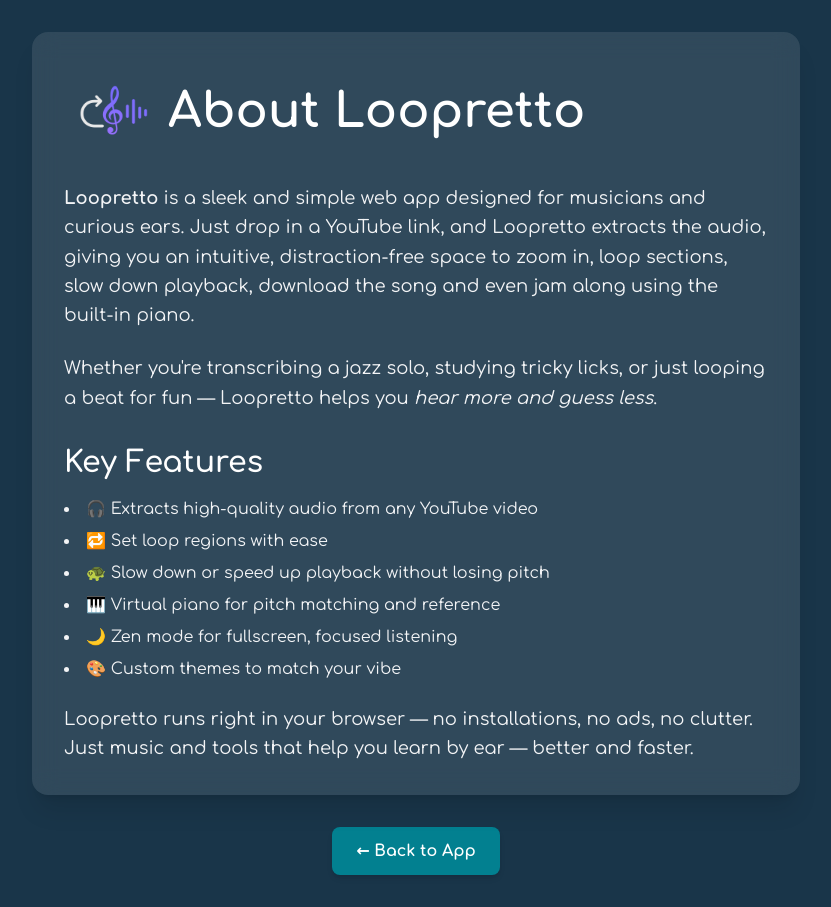
After one commit to cristiangabriel88/loopretto, a Flask app: page /about in a window 1280 px wide. The commit adds this page. Shown: the whole page, without its empty margins (224-1055 px from the left). Run offline with Flask 3, Linux system fonts and the light colour scheme; some libraries are stand-ins or nearby versions.

Commit message:
about page

```diff
--- a/app.py
+++ b/app.py
@@ -12,6 +12,10 @@
 @app.route('/')
 def index():
     return render_template('index.html')
+
+@app.route('/about')
+def about():
+    return render_template('about.html')
 
 # Hook function to report download progress
 def progress_hook(d):
--- /dev/null
+++ b/templates/about.html
@@ -0,0 +1,73 @@
+<!DOCTYPE html>
+<html lang="en">
+  <head>
+    <meta charset="UTF-8" />
+    <meta name="viewport" content="width=device-width, initial-scale=1.0" />
+    <title>About Loopretto</title>
+    <script src="https://cdn.tailwindcss.com"></script>
+    <link rel="preconnect" href="https://fonts.googleapis.com" />
+    <link rel="preconnect" href="https://fonts.gstatic.com" crossorigin />
+    <link
+      href="https://fonts.googleapis.com/css2?family=Comfortaa:wght@300..700&display=swap"
+      rel="stylesheet"
+    />
+    <style>
+      body {
+        font-family: "Comfortaa", cursive;
+        background: rgb(25, 53, 73);
+      }
+    </style>
+  </head>
+  <body class="text-white min-h-screen p-8">
+    <div
+      class="max-w-3xl mx-auto bg-white bg-opacity-10 backdrop-blur-md rounded-2xl p-8 shadow-xl"
+    >
+      <div class="flex justify-left items-center mb-6">
+        <img
+          src="{{ url_for('static', filename='images/transparent-icon.png') }}"
+          alt="Loopretto Icon"
+          class="w-24 h-24"
+        />
+        <h1 class="text-5xl font-bold text-white ml-2">About Loopretto</h1>
+      </div>
+
+      <p class="text-lg mb-6 text-gray-100 leading-relaxed">
+        <strong>Loopretto</strong> is a sleek and simple web app designed for
+        musicians and curious ears. Just drop in a YouTube link, and Loopretto
+        extracts the audio, giving you an intuitive, distraction-free space to
+        zoom in, loop sections, slow down playback, download the song and even
+        jam along using the built-in piano.
+      </p>
+
+      <p class="text-lg mb-6 text-gray-100 leading-relaxed">
+        Whether you're transcribing a jazz solo, studying tricky licks, or just
+        looping a beat for fun — Loopretto helps you
+        <em>hear more and guess less</em>.
+      </p>
+
+      <h2 class="text-3xl font-semibold mb-4 mt-8 text-white">Key Features</h2>
+      <ul class="list-disc list-inside text-gray-100 space-y-2">
+        <li>🎧 Extracts high-quality audio from any YouTube video</li>
+        <li>🔁 Set loop regions with ease</li>
+        <li>🐢 Slow down or speed up playback without losing pitch</li>
+        <li>🎹 Virtual piano for pitch matching and reference</li>
+        <li>🌙 Zen mode for fullscreen, focused listening</li>
+        <li>🎨 Custom themes to match your vibe</li>
+      </ul>
+
+      <p class="text-lg mt-6 text-gray-100 leading-relaxed">
+        Loopretto runs right in your browser — no installations, no ads, no
+        clutter. Just music and tools that help you learn by ear — better and
+        faster.
+      </p>
+    </div>
+    <div class="mt-8 text-center">
+      <a
+        href="/"
+        class="inline-block bg-[#028090] text-white font-bold px-6 py-3 rounded-lg shadow-md hover:bg-[#2980b9] transition duration-300"
+      >
+        ← Back to App
+      </a>
+    </div>
+  </body>
+</html>
```
Also changed, not shown: static/css/styles.css (+4 -4 lines), static/js/app.js (+10 -3 lines), templates/index.html (+16 -5 lines).
